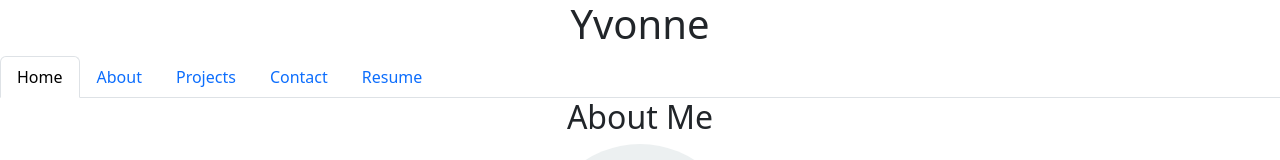
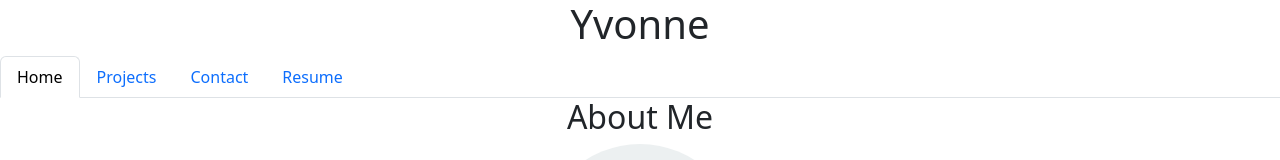
Before and after one commit to SalmY001/Projects, a React (Create React App) app in the folder application/: page / in a window 1280 px wide. Shown: the top 160 px of the page. Built offline with nearby package versions, Linux system fonts and the light colour scheme.

Commit message:
remove About Page

```diff
--- a/application/src/components/NavTabs.js
+++ b/application/src/components/NavTabs.js
@@ -14,17 +14,6 @@ function NavTabs({ currentPage, handlePageChange }) {
           className={currentPage === 'Home' ? 'nav-link active' : 'nav-link'}
         >
           Home
-        </a>
-      </li>
-      <li className="nav-item">
-        <a
-          href="#about"
-          onClick={() => handlePageChange('About')}
-          //  TODO: Add a comment explaining what this logic is doing
-
-          className={currentPage === 'About' ? 'nav-link active' : 'nav-link'}
-        >
-          About
         </a>
       </li>
       <li className="nav-item">
--- a/application/src/components/PortfolioContainer.js
+++ b/application/src/components/PortfolioContainer.js
@@ -1,7 +1,6 @@
 import React, { useState } from 'react';
 import NavTabs from './NavTabs';
 import Home from './pages/Home';
-import About from './pages/About';
 import Project from './pages/Project';
 import Contact from './pages/Contact';
 import Resume from './pages/Resume';
@@ -13,9 +12,6 @@ export default function PortfolioContainer() {
   const renderPage = () => {
     if (currentPage === 'Home') {
       return <Home />;
-    }
-    if (currentPage === 'About') {
-      return <About />;
     }
     if (currentPage === 'Project') {
       return <Project />;
--- a/application/src/components/pages/About.js
+++ /dev/null
@@ -1,17 +0,0 @@
-import React from 'react';
-
-export default function About() {
-  return (
-    <div>
-      <h2>About Page</h2>
-      <p>
-        Nunc pharetra finibus est at efficitur. Praesent sed congue diam.
-        Integer gravida dui mauris, ut interdum nunc egestas sed. Aenean sed
-        mollis diam. Nunc aliquet risus ac finibus porta. Nam quis arcu non
-        lectus tincidunt fermentum. Suspendisse aliquet orci porta quam semper
-        imperdiet. Praesent euismod mi justo, faucibus scelerisque risus cursus
-        in. Sed rhoncus mollis diam, sit amet facilisis lectus blandit at.
-      </p>
-    </div>
-  );
-}
```
